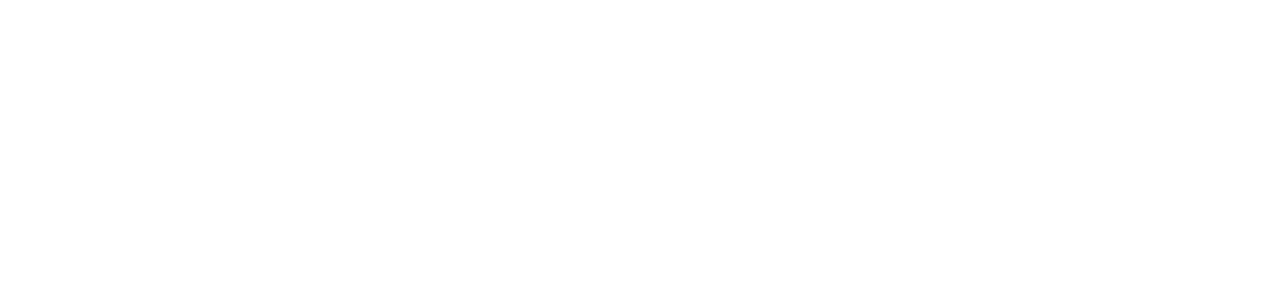
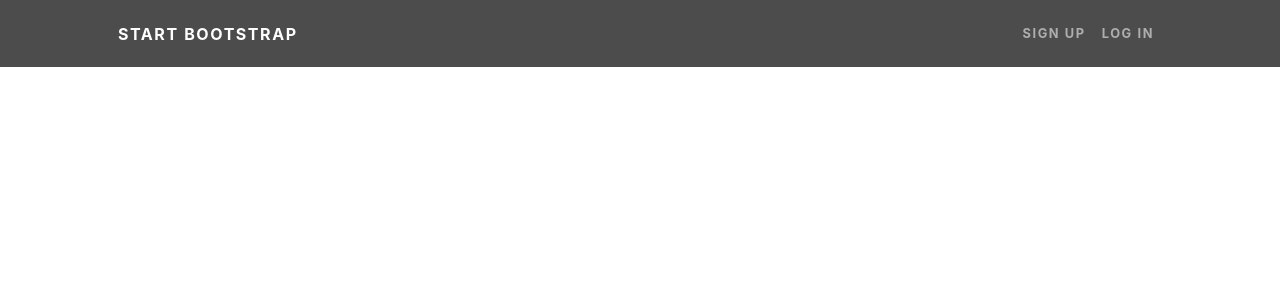
Before and after one commit to hieu1966hn/HDT-JSI04, a React (Create React App) app in the folder SS4/vd4/: page / in a window 1280 px wide. Shown: the top 300 px of the page. Built offline with nearby package versions, Linux system fonts and the light colour scheme.

Commit message:
new code

```diff
--- a/SS4/vd4/src/App.js
+++ b/SS4/vd4/src/App.js
@@ -1,10 +1,12 @@
 import logo from './logo.svg';
 import './App.css';
+
+import Navbar from './components/Navbar';
 
 function App() {
   return (
     <div className="_vd4">
-
+      <Navbar />
     </div>
   );
 }
--- a/SS4/vd4/src/components/Navbar.jsx
+++ b/SS4/vd4/src/components/Navbar.jsx
@@ -0,0 +1,18 @@
+function Navbar() {
+    return(
+    <nav className="navbar navbar-expand-lg navbar-dark navbar-custom fixed-top">
+        <div className="container px-5">
+          <a className="navbar-brand" href="#page-top">Start Bootstrap</a>
+          <button className="navbar-toggler" type="button" data-bs-toggle="collapse" data-bs-target="#navbarResponsive" aria-controls="navbarResponsive" aria-expanded="false" aria-label="Toggle navigation"><span className="navbar-toggler-icon" /></button>
+          <div className="collapse navbar-collapse" id="navbarResponsive">
+            <ul className="navbar-nav ms-auto">
+              <li className="nav-item"><a className="nav-link" href="#!">Sign Up</a></li>
+              <li className="nav-item"><a className="nav-link" href="#!">Log In</a></li>
+            </ul>
+          </div>
+        </div>
+    </nav>
+    )
+}
+
+export default Navbar;
--- a/SS4/vd4/startbootstrap-one-page-wonder-gh-pages/index.html
+++ b/SS4/vd4/startbootstrap-one-page-wonder-gh-pages/index.html
@@ -33,6 +33,8 @@
                 </div>
             </div>
         </nav>
+
+
         <!-- Header-->
         <header class="masthead text-center text-white">
             <div class="masthead-content">
```
